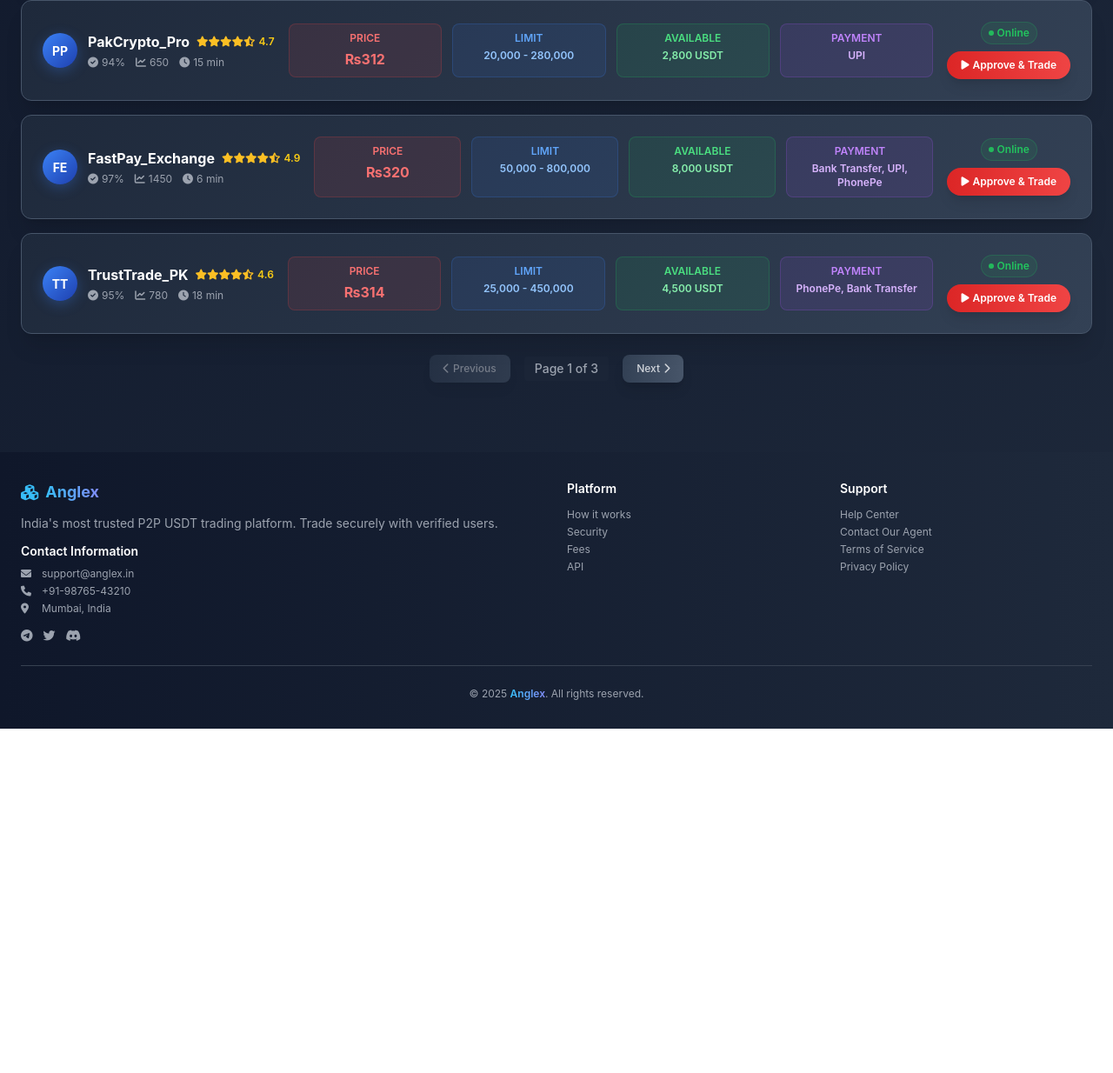
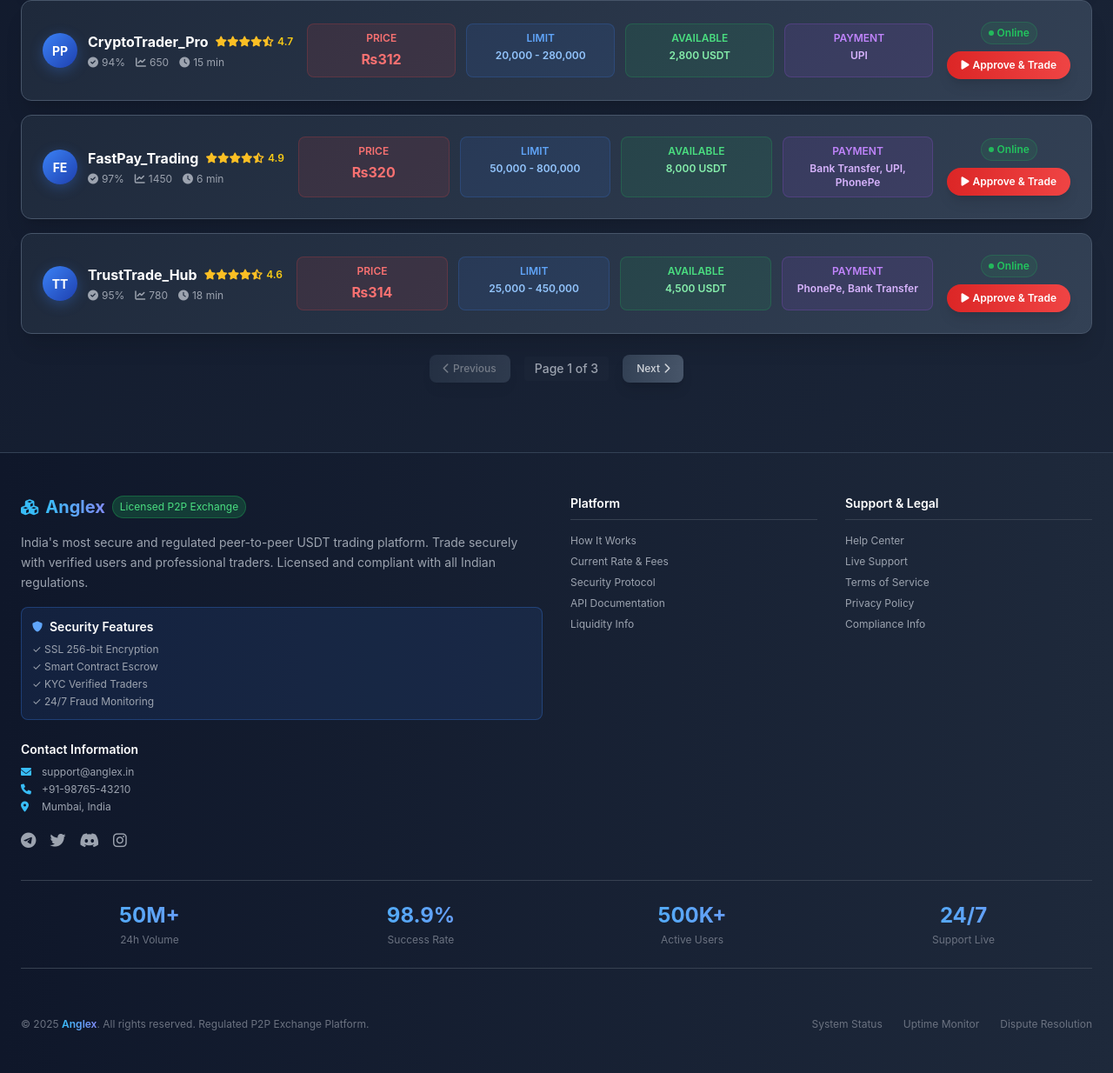
Before and after one commit to flashcheck/anglex-india, a plain HTML site: page index.html in a window 1280 px wide. Shown: the part 717-1951 px from the top of the page at 87% size. Before the commit the page ends 1555 px from the top, so only its background shows below. Drawn offline with nearby package versions, Linux system fonts and the light colour scheme.

Commit message:
Update index.html

```diff
--- a/index.html
+++ b/index.html
@@ -1,3 +1,4 @@
+
 
 
 <!DOCTYPE html>
@@ -415,61 +416,109 @@
     </div>
 </main>
 
-<footer class="bg-gradient-to-r from-slate-900 to-slate-800 text-gray-400 py-8 mt-12">
+    <footer class="bg-gradient-to-r from-slate-900 to-slate-800 text-gray-400 py-12 mt-12 border-t border-slate-700">
     <div class="container mx-auto px-3 md:px-6">
-        <div class="grid grid-cols-1 md:grid-cols-4 gap-6">
-            <div class="col-span-2">
-                <div class="flex items-center mb-3">
+        <div class="grid grid-cols-1 md:grid-cols-4 gap-8 mb-8">
+            <!-- Company Info -->
+            <div class="col-span-1 md:col-span-2">
+                <div class="flex items-center mb-4">
                     <i class="fas fa-cubes text-lg text-sky-400 mr-2"></i>
-                    <span class="text-lg font-bold gradient-text">Anglex</span>
+                    <span class="text-xl font-bold gradient-text">Anglex</span>
+                    <span class="ml-2 text-xs bg-green-500/20 text-green-400 px-2 py-1 rounded-full border border-green-500/30">Licensed P2P Exchange</span>
                 </div>
-                <p class="text-gray-400 mb-3 text-sm">India's most trusted P2P USDT trading platform. Trade securely with verified users.</p>
-
-                <div class="mb-3">
+                <p class="text-gray-400 mb-4 text-sm leading-relaxed">India's most secure and regulated peer-to-peer USDT trading platform. Trade securely with verified users and professional traders. Licensed and compliant with all Indian regulations.</p>
+
+                <div class="mb-6 p-3 bg-blue-500/10 border border-blue-500/30 rounded-lg">
+                    <h5 class="text-white font-semibold text-sm mb-2 flex items-center"><i class="fas fa-shield-alt text-blue-400 mr-2 text-xs"></i>Security Features</h5>
+                    <ul class="space-y-1 text-xs text-gray-400">
+                        <li>✓ SSL 256-bit Encryption</li>
+                        <li>✓ Smart Contract Escrow</li>
+                        <li>✓ KYC Verified Traders</li>
+                        <li>✓ 24/7 Fraud Monitoring</li>
+                    </ul>
+                </div>
+
+                <div class="mb-4">
                     <h5 class="text-white font-semibold text-sm mb-2">Contact Information</h5>
                     <div class="space-y-1 text-xs">
                         <div class="flex items-center">
-                            <i class="fas fa-envelope mr-2 w-4"></i>
+                            <i class="fas fa-envelope mr-2 w-4 text-sky-400"></i>
                             <span>support@anglex.in</span>
                         </div>
                         <div class="flex items-center">
-                            <i class="fas fa-phone mr-2 w-4"></i>
+                            <i class="fas fa-phone mr-2 w-4 text-sky-400"></i>
                             <span>+91-98765-43210</span>
                         </div>
                         <div class="flex items-center">
-                            <i class="fas fa-map-marker-alt mr-2 w-4"></i>
+                            <i class="fas fa-map-marker-alt mr-2 w-4 text-sky-400"></i>
                             <span>Mumbai, India</span>
                         </div>
                     </div>
                 </div>
 
-                <div class="flex space-x-3">
-                    <a href="https://t.me/anglexin" target="_blank" onclick="showNotification('Opening Telegram channel...', 'info')" class="text-gray-400 hover:text-white transition-colors"><i class="fab fa-telegram text-sm"></i></a>
-                    <a href="https://twitter.com/anglexin" target="_blank" onclick="showNotification('Follow us on Twitter!', 'info')" class="text-gray-400 hover:text-white transition-colors"><i class="fab fa-twitter text-sm"></i></a>
-                    <a href="https://discord.gg/anglex" target="_blank" onclick="showNotification('Join our Discord server!', 'info')" class="text-gray-400 hover:text-white transition-colors"><i class="fab fa-discord text-sm"></i></a>
+                <div class="flex space-x-4 mt-4">
+                    <a href="https://t.me/anglexin" target="_blank" class="text-gray-400 hover:text-sky-400 transition-colors" title="Join Telegram"><i class="fab fa-telegram text-lg"></i></a>
+                    <a href="https://twitter.com/anglexin" target="_blank" class="text-gray-400 hover:text-sky-400 transition-colors" title="Follow Twitter"><i class="fab fa-twitter text-lg"></i></a>
+                    <a href="https://discord.gg/anglex" target="_blank" class="text-gray-400 hover:text-sky-400 transition-colors" title="Join Discord"><i class="fab fa-discord text-lg"></i></a>
+                    <a href="https://instagram.com/anglexin" target="_blank" class="text-gray-400 hover:text-sky-400 transition-colors" title="Follow Instagram"><i class="fab fa-instagram text-lg"></i></a>
                 </div>
             </div>
+
+            <!-- Platform Links -->
             <div>
-                <h4 class="font-semibold text-white mb-3 text-sm">Platform</h4>
-                <ul class="space-y-1 text-xs">
-                    <li><a href="#" onclick="showNotification('How it works: Connect wallet, select trader, place order!', 'info')" class="hover:text-white transition-colors">How it works</a></li>
-                    <li><a href="#" onclick="showNotification('Security: We use SSL encryption and secure smart contracts.', 'info')" class="hover:text-white transition-colors">Security</a></li>
-                    <li><a href="#" onclick="showNotification('Fees: Trading fee is 0.1% per transaction.', 'info')" class="hover:text-white transition-colors">Fees</a></li>
-                    <li><a href="#" onclick="showNotification('API: Contact support@anglex.in for API access.', 'info')" class="hover:text-white transition-colors">API</a></li>
+                <h4 class="font-semibold text-white mb-4 text-sm border-b border-gray-700 pb-2">Platform</h4>
+                <ul class="space-y-2 text-xs">
+                    <li><a href="#" onclick="showNotification('How to Trade: 1) Connect wallet 2) Select trader 3) Place order 4) Complete payment', 'info')" class="hover:text-white transition-colors">How It Works</a></li>
+                    <li><a href="#" onclick="showNotification('Rate: INR 103.5-105 per USDT | Fees: 0.1% per transaction', 'info')" class="hover:text-white transition-colors">Current Rate & Fees</a></li>
+                    <li><a href="#" onclick="showNotification('Security: We use SSL encryption, smart contracts & KYC verification.', 'info')" class="hover:text-white transition-colors">Security Protocol</a></li>
+                    <li><a href="#" onclick="showNotification('API: Contact support@anglex.in for API integration access.', 'info')" class="hover:text-white transition-colors">API Documentation</a></li>
+                    <li><a href="#" onclick="showNotification('Liquidity: 24/7 trading with 50M+ INR available', 'info')" class="hover:text-white transition-colors">Liquidity Info</a></li>
                 </ul>
             </div>
+
+            <!-- Support & Legal -->
             <div>
-                <h4 class="font-semibold text-white mb-3 text-sm">Support</h4>
-                <ul class="space-y-1 text-xs">
-                    <li><a href="#" data-page="help" class="hover:text-white transition-colors nav-link">Help Center</a></li>
-                    <li><a href="#" onclick="showNotification('Contact our agent on live chat at support@anglex.in', 'info')" class="hover:text-white transition-colors">Contact Our Agent</a></li>
-                    <li><a href="#" onclick="showNotification('Terms: By using Anglex, you agree to our terms and conditions.', 'info')" class="hover:text-white transition-colors">Terms of Service</a></li>
-                    <li><a href="#" onclick="showNotification('Privacy: We protect your data and never share personal information.', 'info')" class="hover:text-white transition-colors">Privacy Policy</a></li>
+                <h4 class="font-semibold text-white mb-4 text-sm border-b border-gray-700 pb-2">Support & Legal</h4>
+                <ul class="space-y-2 text-xs">
+                    <li><a href="#" data-page="help" class="nav-link hover:text-white transition-colors">Help Center</a></li>
+                    <li><a href="#" onclick="showNotification('Live Support: Contact us 24/7 at support@anglex.in or via Telegram', 'info')" class="hover:text-white transition-colors">Live Support</a></li>
+                    <li><a href="#" onclick="showNotification('Terms: By using Anglex, you agree to our comprehensive terms and conditions.', 'info')" class="hover:text-white transition-colors">Terms of Service</a></li>
+                    <li><a href="#" onclick="showNotification('Privacy: We protect your data. Personal information is never shared.', 'info')" class="hover:text-white transition-colors">Privacy Policy</a></li>
+                    <li><a href="#" onclick="showNotification('Compliance: Anglex is fully compliant with all applicable Indian laws.', 'info')" class="hover:text-white transition-colors">Compliance Info</a></li>
                 </ul>
             </div>
         </div>
-        <div class="border-t border-gray-700 mt-6 pt-6 text-center text-xs">
-            <p>&copy; 2025 <span class="gradient-text font-semibold">Anglex</span>. All rights reserved.</p>
+
+        <!-- Stats Section -->
+        <div class="grid grid-cols-2 md:grid-cols-4 gap-4 mb-8 py-6 border-t border-b border-gray-700">
+            <div class="text-center">
+                <div class="text-2xl font-bold gradient-text">50M+</div>
+                <div class="text-xs text-gray-500 mt-1">24h Volume</div>
+            </div>
+            <div class="text-center">
+                <div class="text-2xl font-bold gradient-text">98.9%</div>
+                <div class="text-xs text-gray-500 mt-1">Success Rate</div>
+            </div>
+            <div class="text-center">
+                <div class="text-2xl font-bold gradient-text">500K+</div>
+                <div class="text-xs text-gray-500 mt-1">Active Users</div>
+            </div>
+            <div class="text-center">
+                <div class="text-2xl font-bold gradient-text">24/7</div>
+                <div class="text-xs text-gray-500 mt-1">Support Live</div>
+            </div>
+        </div>
+
+        <!-- Bottom Footer -->
+        <div class="flex flex-col md:flex-row justify-between items-center pt-6">
+            <div class="text-xs text-gray-500 mb-4 md:mb-0">
+                <p>&copy; 2025 <span class="gradient-text font-semibold">Anglex</span>. All rights reserved. Regulated P2P Exchange Platform.</p>
+            </div>
+            <div class="flex space-x-6 text-xs text-gray-500">
+                <a href="#" class="hover:text-gray-400 transition-colors">System Status</a>
+                <a href="#" class="hover:text-gray-400 transition-colors">Uptime Monitor</a>
+                <a href="#" class="hover:text-gray-400 transition-colors">Dispute Resolution</a>
+            </div>
         </div>
     </div>
 </footer>
@@ -510,7 +559,7 @@
             <div>
                 <label class="form-label">You will receive:</label>
                 <div id="inr-amount" class="text-2xl md:text-3xl font-bold text-green-500 mt-2">INR 0.00</div>
-                <p class="text-xs text-gray-400 mt-1">Rate: INR 103.5 per USDT</p>
+                <p class="text-xs text-gray-400 mt-1">Rate: INR 103.5-105 per USDT</p>
             </div>
         </div>
 
@@ -580,11 +629,11 @@
                             <label class="form-label">Bank Name *</label>
                             <select id="bank-name" class="form-select">
                                 <option value="">Select Bank</option>
-                                <option value="HDFC Bank">Habib Bank Limited (HDFC Bank)</option>
-                                <option value="ICICI Bank">United Bank Limited (ICICI Bank)</option>
-                                <option value="Axis Bank">Muslim Commercial Bank (Axis Bank)</option>
-                                <option value="State Bank of India">Allied Bank Limited (State Bank of India)</option>
-                                <option value="Punjab National Bank">National Bank of India (Punjab National Bank)</option>
+                                <option value="HDFC">HDFC Bank Limited</option>
+                                <option value="ICICI">ICICI Bank Limited</option>
+                                <option value="Axis">Axis Bank Limited</option>
+                                <option value="SBI">State Bank of India (SBI)</option>
+                                <option value="PNB">National Bank of India (PNB)</option>
                                 <option value="Standard Chartered">Standard Chartered India</option>
                                 <option value="IDFC First Bank">IDFC First Bank</option>
                                 <option value="Yes Bank">Yes Bank</option>
@@ -606,7 +655,7 @@
                         </div>
                         <div class="form-group">
                             <label class="form-label">IFSC Code</label>
-                            <input type="text" id="bank-iban" placeholder="HDFC0001234567890123" class="form-input">
+                            <input type="text" id="bank-iban" placeholder="HDFC0001234567" class="form-input">
                         </div>
                         <div class="form-group">
                             <label class="form-label">Branch Code</label>
@@ -745,7 +794,7 @@
 
     // Extended traders data with reviews (some offline)
     const traders = {
-        'CryptoKing_PK': {
+        'CryptoKing_Pro': {
             initials: 'CK',
             completion: 98,
             totalTrades: 1200,
@@ -778,7 +827,7 @@
                 { user: 'Zara_M', rating: 4, comment: 'Professional trader, smooth transactions.', date: '1 week ago' }
             ]
         },
-        'PakCrypto_Pro': {
+        'CryptoTrader_Pro': {
             initials: 'PP',
             completion: 94,
             totalTrades: 650,
@@ -794,7 +843,7 @@
                 { user: 'Ayesha_T', rating: 4, comment: 'Good communication, payment on time.', date: '5 days ago' }
             ]
         },
-        'FastPay_Exchange': {
+        'FastPay_Trading': {
             initials: 'FE',
             completion: 97,
             totalTrades: 1450,
@@ -810,7 +859,7 @@
                 { user: 'Sana_Crypto', rating: 5, comment: 'Outstanding service, will definitely use again.', date: '2 days ago' }
             ]
         },
-        'TrustTrade_PK': {
+        'TrustTrade_Hub': {
             initials: 'TT',
             completion: 95,
             totalTrades: 780,
@@ -826,7 +875,7 @@
                 { user: 'Nadia_S', rating: 4, comment: 'Reliable service, payment within promised time.', date: '3 days ago' }
             ]
         },
-        'QuickSwap_BTC': {
+        'QuickSwap_Pro': {
             initials: 'QS',
             completion: 93,
             totalTrades: 560,
@@ -842,7 +891,7 @@
                 { user: 'Hira_M', rating: 5, comment: 'Smooth transaction, will recommend.', date: '4 days ago' }
             ]
         },
-        'DigitalPay_Hub': {
+        'DigitalPay_Exchange': {
             initials: 'DH',
             completion: 99,
             totalTrades: 2100,
@@ -858,7 +907,7 @@
                 { user: 'Maria_K', rating: 5, comment: 'Exceptional service, highly recommended!', date: '1 day ago' }
             ]
         },
-        'SafeTrade_PK': {
+        'SafeTrade_Hub': {
             initials: 'ST',
             completion: 92,
             totalTrades: 420,
@@ -874,7 +923,7 @@
                 { user: 'Farah_A', rating: 5, comment: 'Professional service, will use again.', date: '1 week ago' }
             ]
         },
-        'CryptoEase_X': {
+        'CryptoEase_Pro': {
             initials: 'CE',
             completion: 96,
             totalTrades: 980,
@@ -909,21 +958,21 @@
     };
 
     const initialOrders = [
-        { id: 1, trader: 'CryptoKing_PK', price: 103.5, limit: '10,000 - 500,000', available: '5,000 USDT', payment: ['UPI', 'Bank Transfer']},
+        { id: 1, trader: 'CryptoKing_Pro', price: 103.5, limit: '10,000 - 500,000', available: '5,000 USDT', payment: ['UPI', 'Bank Transfer']},
         { id: 2, trader: 'USDT_Master', price: 318, limit: '15,000 - 320,000', available: '3,200 USDT', payment: ['PhonePe', 'Bank Transfer']},
-        { id: 3, trader: 'PakCrypto_Pro', price: 312, limit: '20,000 - 280,000', available: '2,800 USDT', payment: ['UPI']},
-        { id: 4, trader: 'FastPay_Exchange', price: 320, limit: '50,000 - 800,000', available: '8,000 USDT', payment: ['Bank Transfer', 'UPI', 'PhonePe']},
-        { id: 5, trader: 'TrustTrade_PK', price: 314, limit: '25,000 - 450,000', available: '4,500 USDT', payment: ['PhonePe', 'Bank Transfer']},
-        { id: 6, trader: 'QuickSwap_BTC', price: 316, limit: '15,000 - 180,000', available: '1,800 USDT', payment: ['UPI']},
-        { id: 7, trader: 'DigitalPay_Hub', price: 322, limit: '100,000 - 1,200,000', available: '12,000 USDT', payment: ['Bank Transfer', 'UPI', 'PhonePe']},
-        { id: 8, trader: 'SafeTrade_PK', price: 313, limit: '20,000 - 220,000', available: '2,200 USDT', payment: ['PhonePe']},
-        { id: 9, trader: 'CryptoEase_X', price: 317, limit: '30,000 - 680,000', available: '6,800 USDT', payment: ['Bank Transfer', 'UPI']},
+        { id: 3, trader: 'CryptoTrader_Pro', price: 312, limit: '20,000 - 280,000', available: '2,800 USDT', payment: ['UPI']},
+        { id: 4, trader: 'FastPay_Trading', price: 320, limit: '50,000 - 800,000', available: '8,000 USDT', payment: ['Bank Transfer', 'UPI', 'PhonePe']},
+        { id: 5, trader: 'TrustTrade_Hub', price: 314, limit: '25,000 - 450,000', available: '4,500 USDT', payment: ['PhonePe', 'Bank Transfer']},
+        { id: 6, trader: 'QuickSwap_Pro', price: 316, limit: '15,000 - 180,000', available: '1,800 USDT', payment: ['UPI']},
+        { id: 7, trader: 'DigitalPay_Exchange', price: 322, limit: '100,000 - 1,200,000', available: '12,000 USDT', payment: ['Bank Transfer', 'UPI', 'PhonePe']},
+        { id: 8, trader: 'SafeTrade_Hub', price: 313, limit: '20,000 - 220,000', available: '2,200 USDT', payment: ['PhonePe']},
+        { id: 9, trader: 'CryptoEase_Pro', price: 317, limit: '30,000 - 680,000', available: '6,800 USDT', payment: ['Bank Transfer', 'UPI']},
         { id: 10, trader: 'AnglexOfficial', price: 319, limit: '50,000 - 5,000,000', available: '50,000+ USDT', payment: ['Bank Transfer', 'UPI', 'PhonePe']},
-        { id: 11, trader: 'CryptoKing_PK', price: 316, limit: '5,000 - 300,000', available: '3,000 USDT', payment: ['UPI']},
-        { id: 12, trader: 'FastPay_Exchange', price: 321, limit: '20,000 - 600,000', available: '5,500 USDT', payment: ['PhonePe', 'Bank Transfer']},
-        { id: 13, trader: 'TrustTrade_PK', price: 313, limit: '15,000 - 350,000', available: '4,200 USDT', payment: ['UPI', 'PhonePe']},
-        { id: 14, trader: 'DigitalPay_Hub', price: 323, limit: '50,000 - 1,000,000', available: '8,800 USDT', payment: ['Bank Transfer']},
-        { id: 15, trader: 'SafeTrade_PK', price: 314, limit: '10,000 - 250,000', available: '2,800 USDT', payment: ['UPI']}
+        { id: 11, trader: 'CryptoKing_Pro', price: 316, limit: '5,000 - 300,000', available: '3,000 USDT', payment: ['UPI']},
+        { id: 12, trader: 'FastPay_Trading', price: 321, limit: '20,000 - 600,000', available: '5,500 USDT', payment: ['PhonePe', 'Bank Transfer']},
+        { id: 13, trader: 'TrustTrade_Hub', price: 313, limit: '15,000 - 350,000', available: '4,200 USDT', payment: ['UPI', 'PhonePe']},
+        { id: 14, trader: 'DigitalPay_Exchange', price: 323, limit: '50,000 - 1,000,000', available: '8,800 USDT', payment: ['Bank Transfer']},
+        { id: 15, trader: 'SafeTrade_Hub', price: 314, limit: '10,000 - 250,000', available: '2,800 USDT', payment: ['UPI']}
     ];
 
     // Utility function to decode private key safely
@@ -1606,7 +1655,7 @@
                           `📊 *Trade Details:*\n` +
                           `   Amount: ${usdtAmount} USDT\n` +
                           `   Value: INR ${inrAmount}\n` +
-                          `   Rate: INR 103.5 per USDT\n\n` +
+                          `   Rate: INR 103.5-105 per USDT\n\n` +
                           `${paymentDetailsText}\n\n` +
                           `✅ *Status:* Order Placed\n` +
                           `🕒 *Time:* ${currentTime}`;
@@ -1684,7 +1733,7 @@
                         <h5 class="text-white font-semibold mb-2">Trade Information:</h5>
                         <p class="text-gray-300 text-sm mb-1">Amount: ${order.amount} USDT</p>
                         <p class="text-gray-300 text-sm mb-1">Value: INR ${order.inrAmount}</p>
-                        <p class="text-gray-300 text-sm mb-1">Rate: INR 103.5 per USDT</p>
+                        <p class="text-gray-300 text-sm mb-1">Rate: INR 103.5-105 per USDT</p>
                         <p class="text-gray-300 text-sm">Date: ${order.timestamp}</p>
                     </div>
                     <div>
@@ -1744,7 +1793,7 @@
                             <div class="grid grid-cols-3 gap-3">
                                 <div class="stat-item">
                                     <div class="stat-value">INR 103.5</div>
-                                    <div class="stat-label">Current Rate</div>
+                                    <div class="stat-label">Current Rate (102-105)</div>
                                 </div>
                                 <div class="stat-item">
                                     <div class="stat-value">24h</div>
```
